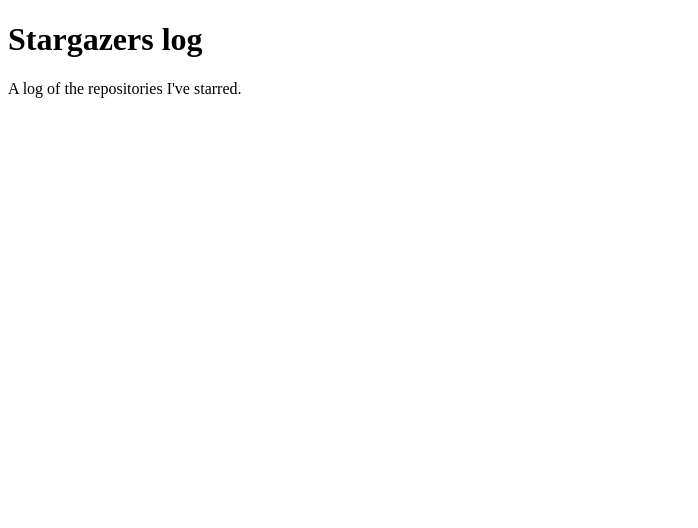
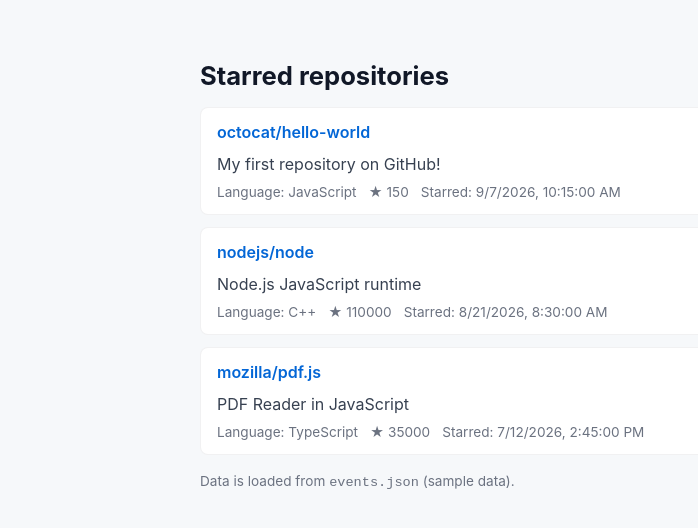
Before and after one commit to Snowfluf/stargazers-log, a plain HTML site: page index.html in a window 1280 px wide. Shown: the whole page, without its empty margins (0-698 px from the left). Drawn offline with Linux system fonts and the light colour scheme.

Commit message:
Add starred repositories page

```diff
--- /dev/null
+++ b/events.json
@@ -0,0 +1,47 @@
+[
+  {
+    "id": "1",
+    "type": "WatchEvent",
+    "repo": {
+      "name": "octocat/hello-world",
+      "html_url": "https://github.com/octocat/hello-world",
+      "description": "My first repository on GitHub!",
+      "language": "JavaScript",
+      "stars": 150
+    },
+    "starred_at": "2026-09-07T10:15:00Z",
+    "user": {
+      "login": "alice"
+    }
+  },
+  {
+    "id": "2",
+    "type": "WatchEvent",
+    "repo": {
+      "name": "nodejs/node",
+      "html_url": "https://github.com/nodejs/node",
+      "description": "Node.js JavaScript runtime",
+      "language": "C++",
+      "stars": 110000
+    },
+    "starred_at": "2026-08-21T08:30:00Z",
+    "user": {
+      "login": "bob"
+    }
+  },
+  {
+    "id": "3",
+    "type": "WatchEvent",
+    "repo": {
+      "name": "mozilla/pdf.js",
+      "html_url": "https://github.com/mozilla/pdf.js",
+      "description": "PDF Reader in JavaScript",
+      "language": "TypeScript",
+      "stars": 35000
+    },
+    "starred_at": "2026-07-12T14:45:00Z",
+    "user": {
+      "login": "carol"
+    }
+  }
+]
--- a/index.html
+++ b/index.html
@@ -1,11 +1,20 @@
-<!DOCTYPE html>
+<!doctype html>
 <html lang="en">
-  <head>
-    <meta charset="utf-8">
-    <title>Stargazers log</title>
-  </head>
-  <body>
-    <h1>Stargazers log</h1>
-    <p>A log of the repositories I've starred.</p>
-  </body>
+<head>
+  <meta charset="utf-8" />
+  <meta name="viewport" content="width=device-width,initial-scale=1" />
+  <title>Starred repositories</title>
+  <link rel="stylesheet" href="style.css">
+</head>
+<body>
+  <main class="container">
+    <h1>Starred repositories</h1>
+    <p id="status">Loading starred repositories…</p>
+    <div id="starred-container">
+      <ul id="starred-list"></ul>
+    </div>
+    <p class="small" style="margin-top:18px;color:#6b7280">Data is loaded from <code>events.json</code> (sample data).</p>
+  </main>
+  <script src="script.js" defer></script>
+</body>
 </html>
--- /dev/null
+++ b/script.js
@@ -0,0 +1,80 @@
+document.addEventListener('DOMContentLoaded', () => {
+  const status = document.getElementById('status');
+  const listEl = document.getElementById('starred-list');
+
+  async function load() {
+    try {
+      const res = await fetch('events.json', {cache: 'no-store'});
+      if (!res.ok) throw new Error(`HTTP ${res.status}`);
+      const data = await res.json();
+      render(data);
+    } catch (err) {
+      status.textContent = 'Failed to load starred repositories.';
+      console.error(err);
+    }
+  }
+
+  function render(events){
+    if (!Array.isArray(events) || events.length === 0){
+      status.textContent = '';
+      const empty = document.createElement('div');
+      empty.className = 'empty';
+      empty.textContent = 'No starred repositories found.';
+      listEl.parentElement.appendChild(empty);
+      return;
+    }
+
+    status.textContent = '';
+    listEl.innerHTML = '';
+
+    events.forEach(ev => {
+      const repo = ev.repo || {};
+      const li = document.createElement('li');
+      li.className = 'repo-card';
+
+      const info = document.createElement('div');
+      info.className = 'repo-info';
+
+      const a = document.createElement('a');
+      a.className = 'repo-title';
+      a.href = repo.html_url || '#';
+      a.target = '_blank';
+      a.rel = 'noopener noreferrer';
+      a.textContent = repo.name || 'unknown';
+
+      const desc = document.createElement('div');
+      desc.className = 'repo-desc';
+      desc.textContent = repo.description || '';
+
+      const meta = document.createElement('div');
+      meta.className = 'repo-meta';
+      const lang = document.createElement('span');
+      lang.className = 'small';
+      lang.textContent = repo.language ? `Language: ${repo.language}` : '';
+
+      const stars = document.createElement('span');
+      stars.className = 'small';
+      stars.textContent = (typeof repo.stars === 'number') ? `★ ${repo.stars}` : '';
+
+      const when = document.createElement('span');
+      when.className = 'small';
+      if (ev.starred_at) {
+        const d = new Date(ev.starred_at);
+        when.textContent = `Starred: ${d.toLocaleString()}`;
+      }
+
+      meta.appendChild(lang);
+      if (stars.textContent) meta.appendChild(stars);
+      if (when.textContent) meta.appendChild(when);
+
+      info.appendChild(a);
+      if (desc.textContent) info.appendChild(desc);
+      info.appendChild(meta);
+
+      li.appendChild(info);
+      listEl.appendChild(li);
+    });
+  }
+
+  load();
+});
--- /dev/null
+++ b/style.css
@@ -0,0 +1,40 @@
+/* Simple styles for starred repositories list */
+:root{
+  --bg:#f6f8fa;
+  --card:#fff;
+  --muted:#6b7280;
+  --accent:#0366d6;
+}
+html,body{height:100%;}
+body{
+  margin:0;
+  font-family:Inter, ui-sans-serif, system-ui, -apple-system, "Segoe UI", Roboto, "Helvetica Neue", Arial;
+  background:var(--bg);
+  color:#111827;
+  -webkit-font-smoothing:antialiased;
+}
+.container{
+  max-width:880px;
+  margin:40px auto;
+  padding:20px;
+}
+h1{margin:0 0 12px 0;font-size:1.6rem}
+#starred-list{list-style:none;padding:0;margin:0;display:grid;gap:12px}
+.repo-card{
+  background:var(--card);
+  border:1px solid rgba(16,24,40,0.06);
+  padding:14px 16px;
+  border-radius:8px;
+  display:flex;flex-direction:column;
+}
+.repo-title{
+  font-weight:600;color:var(--accent);text-decoration:none;margin-bottom:6px;display:inline-block
+}
+.repo-meta{font-size:0.9rem;color:var(--muted);display:flex;gap:12px;align-items:center}
+.repo-desc{margin:6px 0 10px 0;color:#374151}
+.small{font-size:0.85rem;color:var(--muted)}
+.empty{padding:18px;background:linear-gradient(90deg, rgba(3,102,214,0.03), rgba(3,102,214,0.01));border-radius:8px;border:1px dashed rgba(3,102,214,0.08)}
+@media (min-width:700px){
+  .repo-card{flex-direction:row;justify-content:space-between;align-items:center}
+  .repo-info{flex:1}
+}
```
